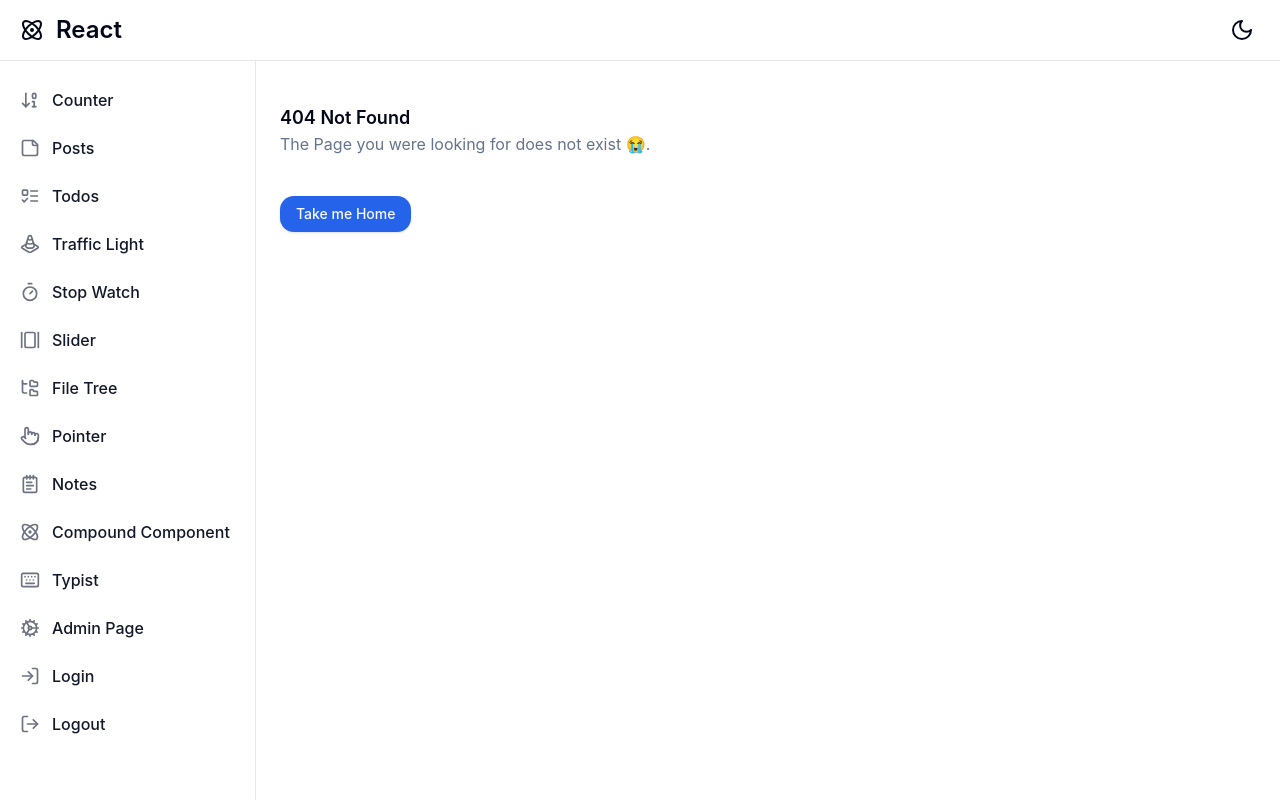
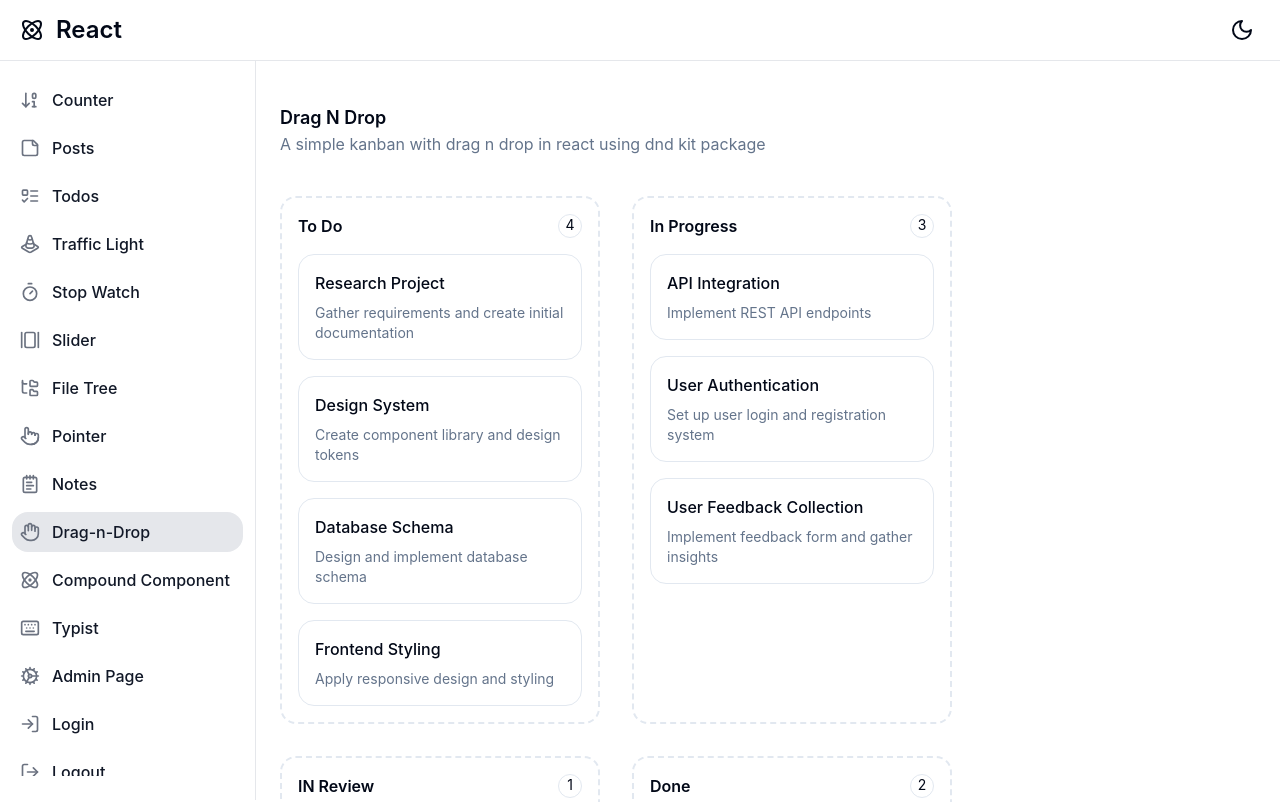
Before and after one commit to Sire-NILESH/react-test-examples, a React (Create React App) app: page /drag-n-drop in a window 1280 px wide. Shown: the top 802 px of the page. Built offline with nearby package versions, Linux system fonts and the light colour scheme.

Commit message:
added kanban with dnd

```diff
--- a/package.json
+++ b/package.json
@@ -3,6 +3,7 @@
   "version": "0.1.0",
   "private": true,
   "dependencies": {
+    "@dnd-kit/core": "^6.1.0",
     "@reduxjs/toolkit": "^2.2.5",
     "@tanstack/react-query": "^5.52.2",
     "@tanstack/react-query-devtools": "^5.52.2",
--- a/src/App.tsx
+++ b/src/App.tsx
@@ -10,6 +10,7 @@ const Todos = withSuspense(lazy(() => import("./pages/Todos")));
 const Counter = withSuspense(lazy(() => import("./pages/Counter")));
 const Pointer = withSuspense(lazy(() => import("./pages/Pointer")));
 const Notes = withSuspense(lazy(() => import("./pages/Notes")));
+const DragNDrop = withSuspense(lazy(() => import("./pages/DragNDrop")));
 const TrafficLight = withSuspense(lazy(() => import("./pages/TrafficLight")));
 const Slider = withSuspense(lazy(() => import("./pages/Slider")));
 const FileTree = withSuspense(lazy(() => import("./pages/FileTree")));
@@ -45,6 +46,7 @@ function App() {
             <Route path="/file-tree" element={<FileTree />} />
             <Route path="/pointer" element={<Pointer />} />
             <Route path="/notes" element={<Notes />} />
+            <Route path="/drag-n-drop" element={<DragNDrop />} />
             <Route path="/compound-component" element={<CompoundComponent />} />
             <Route path="/typist" element={<Typist />} />
             <Route path="/login" element={<Login />} />
--- /dev/null
+++ b/src/components/drag-n-drop/Column.tsx
@@ -0,0 +1,39 @@
+import { useDroppable } from "@dnd-kit/core";
+
+import { Column as ColumnType, Task } from "./types";
+import TaskCard from "./TaskCard";
+import { CSSProperties } from "react";
+
+type ColumnProps = {
+  column: ColumnType;
+  tasks: Task[];
+};
+
+export default function Column({ column, tasks }: ColumnProps) {
+  const { isOver, setNodeRef } = useDroppable({
+    id: column.id,
+  });
+
+  const style: CSSProperties = {
+    borderColor: isOver ? "var(--primary)" : undefined,
+  };
+
+  return (
+    <div
+      className="flex w-full lg:w-80 min-h-80 flex-col rounded-lg border-2 border-dashed border-border p-4"
+      style={style}
+    >
+      <div className="flex justify-between">
+        <h2 className="mb-4 font-semibold">{column.title}</h2>
+        <p className="text-sm rounded-full border border-border size-6 text-center">
+          {tasks.length}
+        </p>
+      </div>
+      <div ref={setNodeRef} className="flex flex-1 flex-col gap-4">
+        {tasks.map((task) => {
+          return <TaskCard key={task.id} task={task} />;
+        })}
+      </div>
+    </div>
+  );
+}
--- /dev/null
+++ b/src/components/drag-n-drop/TaskCard.tsx
@@ -0,0 +1,31 @@
+import { useDraggable } from "@dnd-kit/core";
+import { Task } from "./types";
+
+type TaskCardProps = {
+  task: Task;
+};
+
+export default function TaskCard({ task }: TaskCardProps) {
+  const { attributes, listeners, setNodeRef, transform } = useDraggable({
+    id: task.id,
+  });
+
+  const style = transform
+    ? {
+        transform: `translate(${transform.x}px, ${transform.y}px)`,
+      }
+    : undefined;
+
+  return (
+    <div
+      ref={setNodeRef}
+      {...listeners}
+      {...attributes}
+      className="cursor-grab rounded-lg bg-card p-4 border border-border hover:shadow-md"
+      style={style}
+    >
+      <h3 className="font-medium">{task.title}</h3>
+      <p className="mt-2 text-sm text-muted-foreground">{task.description}</p>
+    </div>
+  );
+}
--- /dev/null
+++ b/src/components/drag-n-drop/data-constant.ts
@@ -0,0 +1,71 @@
+import { Column as ColumnType, Task } from "./types";
+
+export const COLUMNS: ColumnType[] = [
+  { id: "TODO", title: "To Do" },
+  { id: "IN_PROGRESS", title: "In Progress" },
+  { id: "IN_REVIEW", title: "IN Review" },
+  { id: "DONE", title: "Done" },
+];
+
+export const INITIAL_TASKS: Task[] = [
+  {
+    id: "1",
+    title: "Research Project",
+    description: "Gather requirements and create initial documentation",
+    status: "TODO",
+  },
+  {
+    id: "2",
+    title: "Design System",
+    description: "Create component library and design tokens",
+    status: "TODO",
+  },
+  {
+    id: "3",
+    title: "API Integration",
+    description: "Implement REST API endpoints",
+    status: "IN_PROGRESS",
+  },
+  {
+    id: "4",
+    title: "Testing",
+    description: "Write unit tests for core functionality",
+    status: "DONE",
+  },
+  {
+    id: "5",
+    title: "Database Schema",
+    description: "Design and implement database schema",
+    status: "TODO",
+  },
+  {
+    id: "6",
+    title: "User Authentication",
+    description: "Set up user login and registration system",
+    status: "IN_PROGRESS",
+  },
+  {
+    id: "7",
+    title: "Frontend Styling",
+    description: "Apply responsive design and styling",
+    status: "TODO",
+  },
+  {
+    id: "8",
+    title: "Performance Optimization",
+    description: "Optimize loading times and resource usage",
+    status: "IN_REVIEW",
+  },
+  {
+    id: "9",
+    title: "User Feedback Collection",
+    description: "Implement feedback form and gather insights",
+    status: "IN_PROGRESS",
+  },
+  {
+    id: "10",
+    title: "Deployment",
+    description: "Deploy application to production environment",
+    status: "DONE",
+  },
+];
--- /dev/null
+++ b/src/components/drag-n-drop/types.ts
@@ -0,0 +1,13 @@
+export type TaskStatus = "TODO" | "IN_PROGRESS" | "IN_REVIEW" | "DONE";
+
+export type Task = {
+  id: string;
+  status: TaskStatus;
+  title: string;
+  description: string;
+};
+
+export type Column = {
+  id: TaskStatus;
+  title: string;
+};
--- a/src/constants.tsx
+++ b/src/constants.tsx
@@ -13,6 +13,7 @@ import {
   ListTodo,
   Cog,
   NotepadText,
+  Hand,
 } from "lucide-react";
 import { cn } from "./utils/cn";
 
@@ -79,6 +80,11 @@ export const sidebarItems = [
     ),
   },
   {
+    name: "Drag-n-Drop",
+    href: "/drag-n-drop",
+    icon: ({ className }: IconProps) => <Hand className={cn(className)} />,
+  },
+  {
     name: "Compound Component",
     href: "/compound-component",
     icon: ({ className }: IconProps) => <Atom className={cn(className)} />,
--- /dev/null
+++ b/src/pages/DragNDrop.tsx
@@ -0,0 +1,69 @@
+import React, { useState } from "react";
+import {
+  Page,
+  PageBody,
+  PageDescription,
+  PageHeader,
+  PageTitle,
+} from "../components/Page";
+import { Task } from "../components/drag-n-drop/types";
+import {
+  COLUMNS,
+  INITIAL_TASKS,
+} from "../components/drag-n-drop/data-constant";
+import { DndContext, DragEndEvent } from "@dnd-kit/core";
+import Column from "../components/drag-n-drop/Column";
+
+const DragNDrop = () => {
+  const [tasks, setTasks] = useState<Task[]>(INITIAL_TASKS);
+
+  function handleDragEnd(event: DragEndEvent) {
+    const { over, active } = event;
+
+    //   if not over some droppable element, do nothing
+    if (!over) return;
+
+    const taskId = active.id as string;
+    const newStatus = over.id as Task["status"];
+
+    setTasks(() =>
+      tasks.map((task) =>
+        task.id === taskId
+          ? {
+              ...task,
+              status: newStatus,
+            }
+          : task
+      )
+    );
+  }
+
+  return (
+    <Page>
+      <PageHeader>
+        <PageTitle>Drag N Drop</PageTitle>
+        <PageDescription>
+          A simple kanban with drag n drop in react using dnd kit package
+        </PageDescription>
+      </PageHeader>
+
+      <PageBody>
+        <DndContext onDragEnd={handleDragEnd}>
+          <div className="flex flex-wrap gap-8 transition-all duration-100 ease-in-out">
+            {COLUMNS.map((column) => {
+              return (
+                <Column
+                  key={column.id}
+                  column={column}
+                  tasks={tasks.filter((task) => task.status === column.id)}
+                />
+              );
+            })}
+          </div>
+        </DndContext>
+      </PageBody>
+    </Page>
+  );
+};
+
+export default DragNDrop;
```
Also changed, not shown: 1 other file (tests, documents, lock files or other folders).
